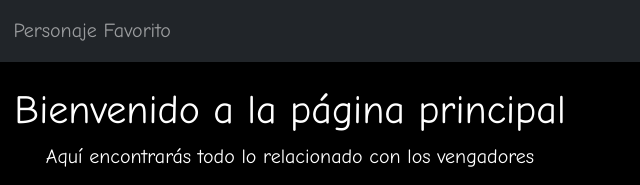
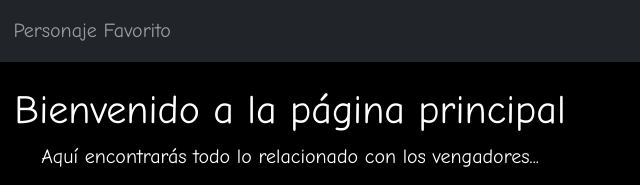
Before and after one commit to JavierPantoja03/Proyecto-Avengers, a plain HTML site: page index.html in a window 1280 px wide. Shown: the top 185 px of the page, 350-990 px from the left. Drawn offline with nearby package versions, Linux system fonts and the light colour scheme; grey boxes are pictures that could not be loaded.

Commit message:
Proyecto

```diff
--- a/index.html
+++ b/index.html
@@ -46,7 +46,7 @@
         <!-- Contenido de la Página -->
         <div class="container mt-4 text-center">
             <h1>Bienvenido a la página principal</h1>
-            <p>Aquí encontrarás todo lo relacionado con los vengadores</p>
+            <p>Aquí encontrarás todo lo relacionado con los vengadores...</p>
         </div>
         <!-- Imagen agregada con Bootstrap -->
         <img src="Paginas/ImagenPrincipal/vengadores logo principal.png" class="img-fluid rounded" alt="Imagen de los vengadores">
```
